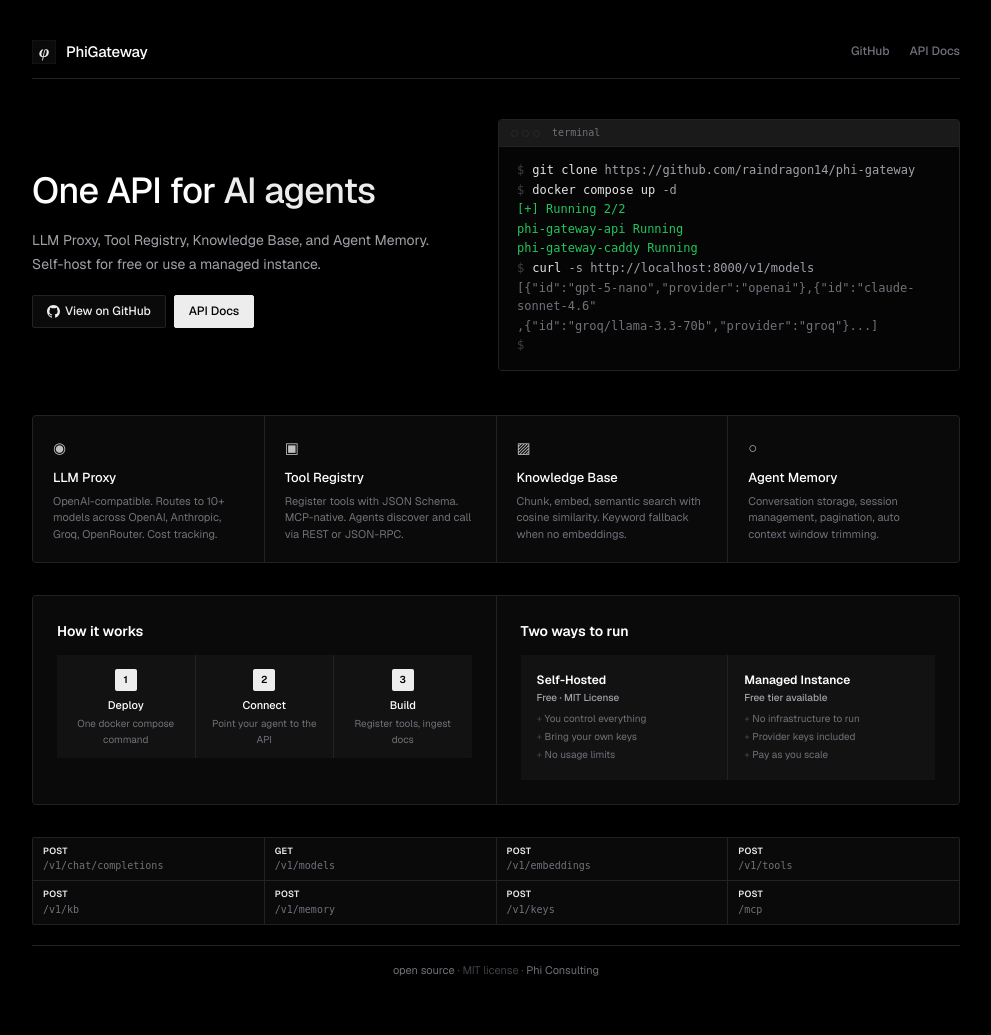
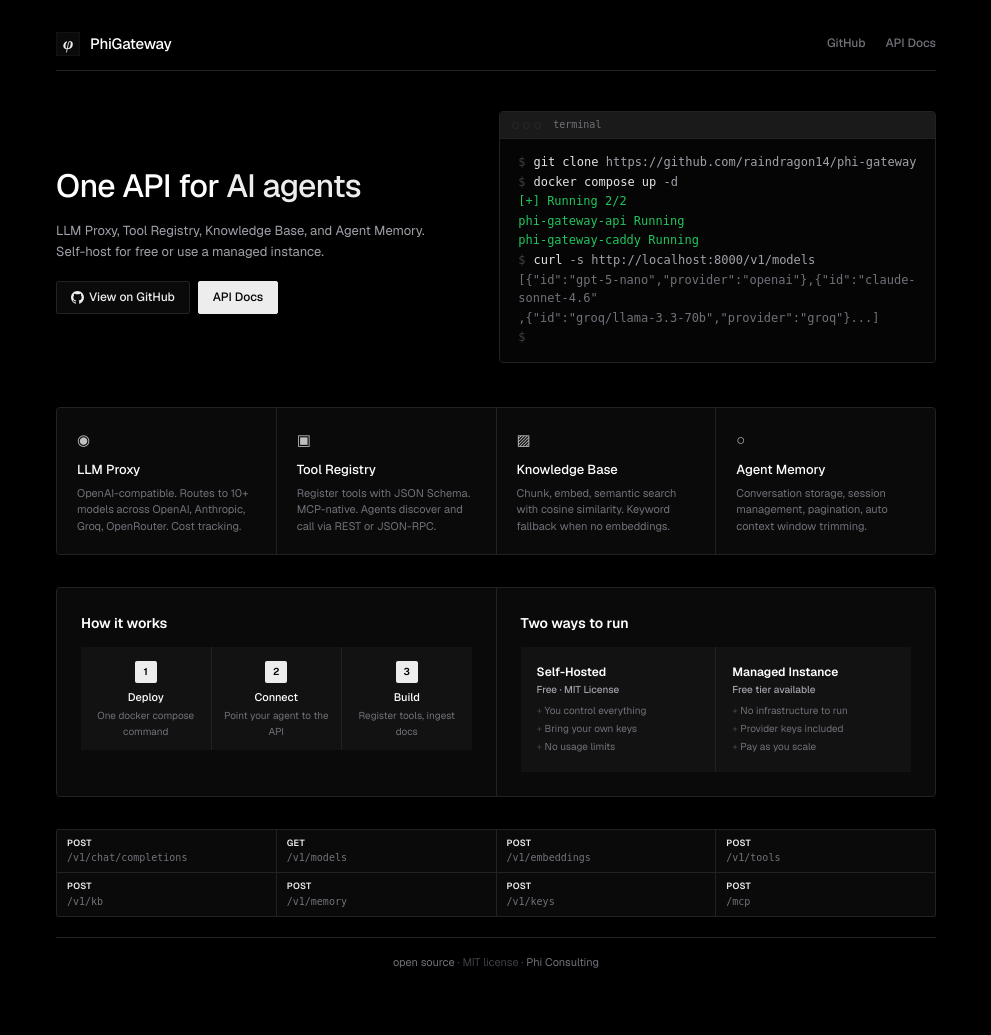
Before and after one commit to raindragon14/phi-gateway, a FastAPI app: page / in a window 1280 px wide. Shown: the whole page, without its empty margins (144-1135 px from the left). After the commit the page ends 968 px from the top, so only its background shows below. Run offline with FastAPI, Linux system fonts and the light colour scheme.

Commit message:
fix: DESIGN.md pixel alignment, test fixes, ruff pass
- Landing: page max-width 960px, padding 32px/40px, hero h1 32px, body 13px
  (aligns all 4 values to DESIGN.md tokens)
- Dashboard: h2 size 14px (matches heading-section-size token)
- Config: extra='ignore' so non-model env vars don't break tests
- Dependencies: remove unused get_rate_limit_headers import
- Tests: MCP tests now include auth headers (was 401 after security fix)
- Ruff: all checks pass. 42 tests pass, 0 failures.

```diff
--- a/src/phi_gateway/config.py
+++ b/src/phi_gateway/config.py
@@ -5,6 +5,7 @@ class Settings(BaseSettings):
     model_config = SettingsConfigDict(
         env_file=".env",
         env_file_encoding="utf-8",
+        extra="ignore",
     )
 
     # Database
--- a/src/phi_gateway/dashboard/templates/base.html
+++ b/src/phi_gateway/dashboard/templates/base.html
@@ -67,7 +67,7 @@
 
         /* Typography */
         h1 { font-size: 22px; font-weight: 500; color: var(--text-heading); letter-spacing: -0.01em; margin-bottom: 4px; }
-        h2 { font-size: 15px; font-weight: 600; color: var(--text-heading); margin-bottom: 10px; }
+        h2 { font-size: 14px; font-weight: 600; color: var(--text-heading); margin-bottom: 10px; }
         h3 { font-size: 13px; font-weight: 600; color: var(--text-heading); margin-bottom: 6px; }
         .subtitle { font-size: 12px; color: var(--text-muted); margin-bottom: 28px; }
 
--- a/src/phi_gateway/dependencies.py
+++ b/src/phi_gateway/dependencies.py
@@ -4,7 +4,7 @@ from fastapi import Depends, HTTPException, Request, status
 from sqlalchemy import select
 from sqlalchemy.ext.asyncio import AsyncSession
 
-from phi_gateway.core.rate_limiter import enforce_rate_limit, get_rate_limit_headers
+from phi_gateway.core.rate_limiter import enforce_rate_limit
 from phi_gateway.core.security import verify_api_key
 from phi_gateway.database import get_db
 from phi_gateway.models.api_key import ApiKey
--- a/srv/landing/index.html
+++ b/srv/landing/index.html
@@ -3,8 +3,8 @@
 <head>
     <meta charset="UTF-8">
     <meta name="viewport" content="width=device-width, initial-scale=1.0">
-    <title>Phi AI Gateway - Agent-First API Platform</title>
-    <meta name="description" content="LLM Proxy + Tool Registry + Knowledge Base + Agent Memory. One API, one docker compose up.">
+    <title>PhiGateway — One API for AI agents</title>
+    <meta name="description" content="LLM Proxy + Tool Registry + Knowledge Base + Agent Memory. Self-host for free or use a managed instance.">
     <link rel="icon" type="image/svg+xml" href="/favicon.ico">
     <link rel="preconnect" href="https://fonts.googleapis.com">
     <link rel="preconnect" href="https://fonts.gstatic.com" crossorigin>
@@ -33,7 +33,7 @@
             min-height: 100vh; display: flex; flex-direction: column;
             -webkit-font-smoothing: antialiased;
         }
-        .page { max-width: 1024px; margin: 0 auto; padding: 40px 48px; flex: 1; display: flex; flex-direction: column; }
+        .page { max-width: 960px; margin: 0 auto; padding: 32px 40px; flex: 1; display: flex; flex-direction: column; }
         header {
             display: flex; justify-content: space-between; align-items: center;
             padding-bottom: 14px; border-bottom: 1px solid var(--border); margin-bottom: 40px;
@@ -46,9 +46,9 @@
 
         .hero { display: flex; gap: 48px; margin-bottom: 44px; align-items: center; }
         .hero-text { flex: 1; }
-        .hero-text h1 { font-size: 36px; font-weight: 500; letter-spacing: -0.02em; margin-bottom: 10px; color: var(--text-heading); }
+        .hero-text h1 { font-size: 32px; font-weight: 500; letter-spacing: -0.02em; margin-bottom: 10px; color: var(--text-heading); }
         .hero-text h1 em { font-style: normal; color: var(--text); }
-        .hero-text p { font-size: 14px; color: var(--text-secondary); max-width: 420px; margin-bottom: 18px; line-height: 1.7; }
+        .hero-text p { font-size: 13px; color: var(--text-secondary); max-width: 420px; margin-bottom: 18px; line-height: 1.6; }
         .hero-text .actions { display: flex; gap: 8px; }
         .hero-terminal {
             flex: 1.1; background: var(--bg-surface); border: 1px solid var(--border); border-radius: 4px;
```
Also changed, not shown: tests/integration/test_mcp.py (+37 -9 lines).
